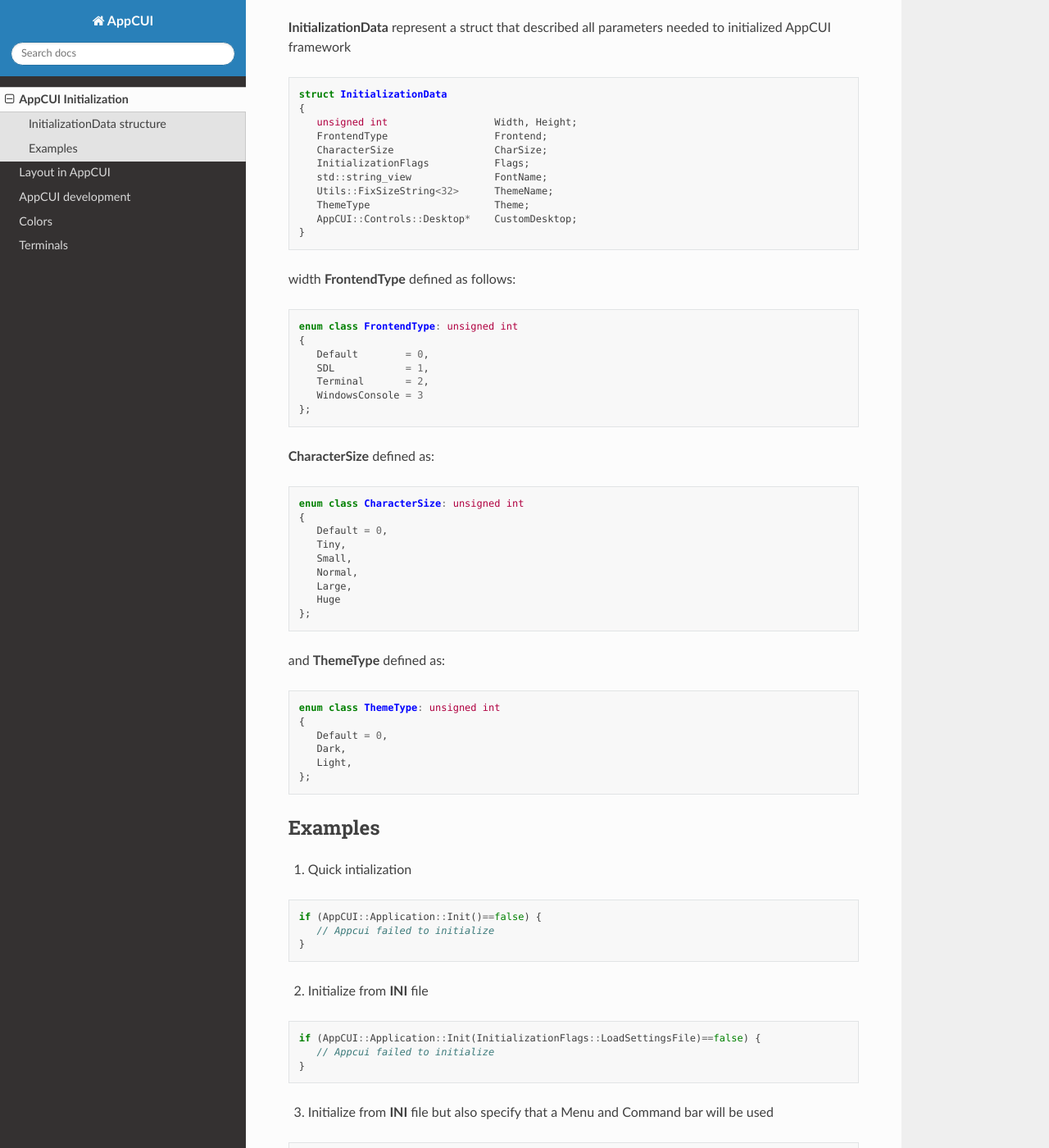
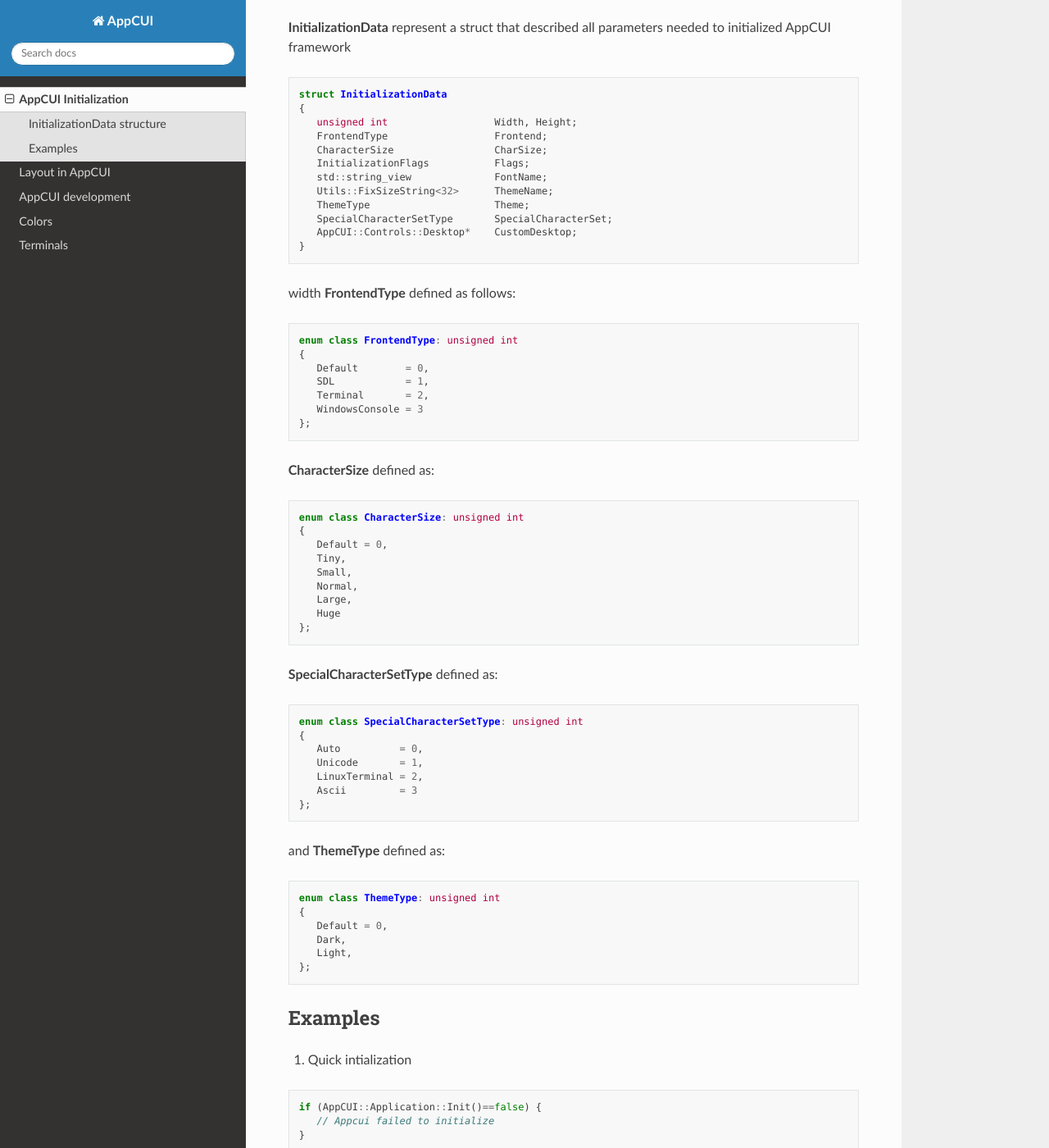
Before and after one commit to gdt050579/AppCUI, a Sphinx documentation site: the page built from docs/source/initialization.rst, in a window 1280 px wide and 1400 px high, scrolled down 1512 px. Shown: the whole window at 82% size. Built offline with Sphinx 7.4.7 and the Read the Docs theme 2.0.0, drawn with Linux system fonts in a browser that asks for light colours; some of the changed text lies outside the part shown.

Commit message:
Documentation for character sets

```diff
--- a/docs/source/initialization.rst
+++ b/docs/source/initialization.rst
@@ -65,6 +65,7 @@
       std::string_view              FontName;
       Utils::FixSizeString<32>      ThemeName;
       ThemeType                     Theme;
+      SpecialCharacterSetType       SpecialCharacterSet;
       AppCUI::Controls::Desktop*    CustomDesktop;
    }
 
@@ -93,6 +94,19 @@
       Large,
       Huge
    };
+
+**SpecialCharacterSetType** defined as:
+
+.. code-block:: c++
+
+   enum class SpecialCharacterSetType: unsigned int
+   {
+      Auto          = 0,
+      Unicode       = 1,
+      LinuxTerminal = 2,
+      Ascii         = 3
+   };
+
 
 and **ThemeType** defined as:
 
@@ -140,13 +154,14 @@
 .. code-block:: c++
 
    InitializationData initData;
-   initData.Width          = 120;
-   initData.Height         = 30;
-   initData.FrontendType   = Frontend::SDL;
-   initData.CharSize       = CharacterSize::Small;
-   initData.FontName       = "Consolas";
-   initData.Theme          = ThemeType::Dark;
-   initData.Flags          = InitializationFlags::Menu | InitializationFlags::CommandBar;
+   initData.Width               = 120;
+   initData.Height              = 30;
+   initData.FrontendType        = Frontend::SDL;
+   initData.CharSize            = CharacterSize::Small;
+   initData.FontName            = "Consolas";
+   initData.Theme               = ThemeType::Dark;
+   initData.SpecialCharacterSet = SpecialCharacterSetType::Unicode;
+   initData.Flags               = InitializationFlags::Menu | InitializationFlags::CommandBar;
 
    if (AppCUI::Application::Init(initData) == false) {
       // Appcui failed to initialize
```
